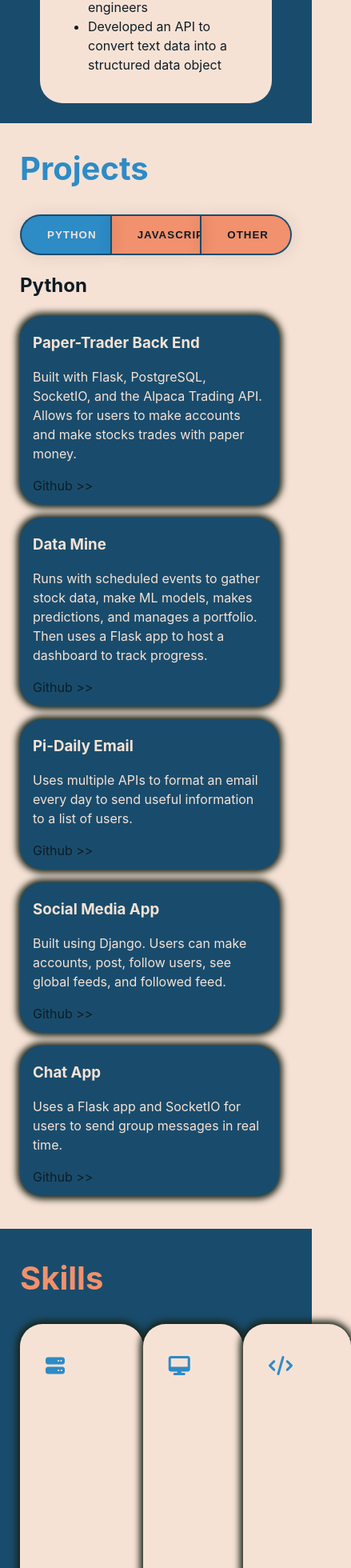
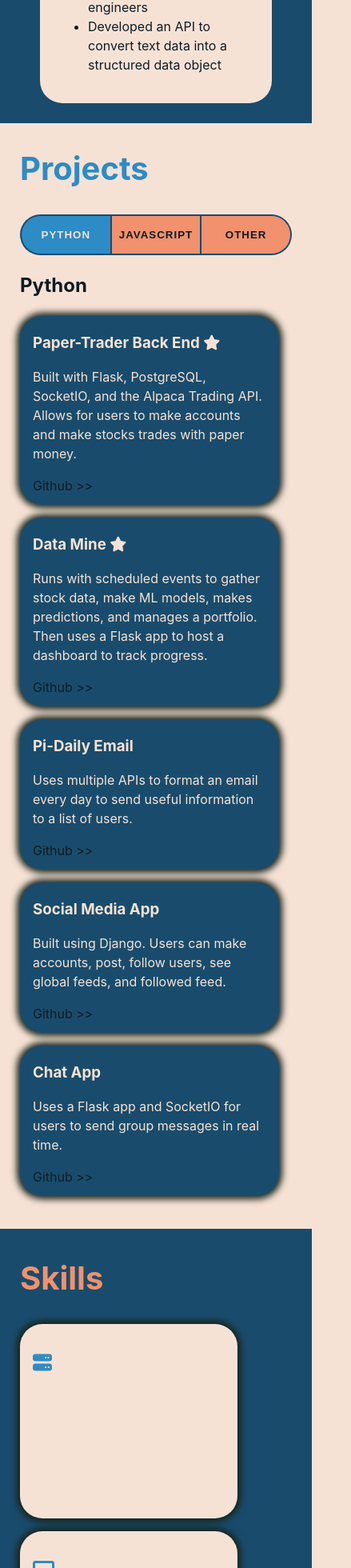
Before and after one commit to rdawson46/vue-portfolio, a Vue app: page / in a window 390 px wide. Shown: the part 3106-5066 px from the top of the page at 80% size, 439 px wide, since content can reach past the window. Built offline with nearby package versions, Linux system fonts and the light colour scheme.

Commit message:
improved light mode styling for small screen nav and worked on styling for skills and projects

```diff
--- a/src/components/Navbar.vue
+++ b/src/components/Navbar.vue
@@ -164,6 +164,10 @@ nav li a{
         var(--secondary) 50%
         );
     }
+    .filledNav i{
+        color: var(--secondary)
+    }
+
 }
 nav li a:hover{
     background-position: 0;
@@ -231,6 +235,7 @@ nav li a:hover:before{
         text-align: center;
         padding: 0;
         transition: all 500ms;
+        opacity: .95;
     }
 
     nav ul li{
@@ -245,6 +250,17 @@ nav li a:hover:before{
         left: 0;
     }
 
+
 }
 
+@media (prefers-color-scheme: light) and (max-width: 690px){
+    .filledNav li a{
+        background-image: linear-gradient(
+        to right,
+        var(--accent),
+        var(--accent) 50%,
+        var(--primary) 50%
+        );
+    }
+}
 </style>
--- a/src/components/Projects.vue
+++ b/src/components/Projects.vue
@@ -12,10 +12,6 @@ function buttonHandler(val, event) {
     })
 
     event.target.classList.add('selected');
-}
-
-function buttonWrapper(event) {
-
 }
 
 </script>
@@ -35,7 +31,7 @@ function buttonWrapper(event) {
                 <h2>Python</h2>
                 <div class="project-container">
                     <div class="project">
-                        <h3>Paper-Trader Back End</h3>
+                        <h3>Paper-Trader Back End <i class="fa-solid fa-star"></i></h3>
 
                         <p>
                             Built with Flask, PostgreSQL, SocketIO, and the Alpaca Trading API.
@@ -45,7 +41,7 @@ function buttonWrapper(event) {
                         <a href="">Github >></a>
                     </div>
                     <div class="project">
-                        <h3>Data Mine</h3>
+                        <h3>Data Mine <i class="fa-solid fa-star"></i></h3>
 
                         <p>
                             Runs with scheduled events to gather stock data, make ML models, makes predictions,
@@ -89,7 +85,7 @@ function buttonWrapper(event) {
                 <h2>Javascript</h2>
                 <div class="project-container">
                     <div class="project">
-                        <h3>Paper-Trader Front End</h3>
+                        <h3>Paper-Trader Front End <i class="fa-solid fa-star"></i></h3>
 
                         <p>
                             Front end was built using SocketIO to update prices when the user interacts with the app.
@@ -99,7 +95,7 @@ function buttonWrapper(event) {
                         <a href="">Github >></a>
                     </div>
                     <div class="project">
-                        <h3>Blockchain Coin-Flip</h3>
+                        <h3>Blockchain Coin-Flip <i class="fa-solid fa-star"></i></h3>
 
                         <p>
                             Project built with Vue.JS. Allows for users to sync MetaMask wallets and then wager on a coin
@@ -293,17 +289,20 @@ a:hover:before {
 button {
     flex: 1;
     position: relative;
-    padding: 1rem 2rem;
+    padding-left: auto;
+    padding-right: auto;
+    padding-top: 1rem;
+    padding-bottom: 1rem;
     /* border: 2px solid #f2f2f2; */
     border: none;
     text-transform: uppercase;
     font-weight: bold;
     letter-spacing: 1px;
-    box-shadow: 1px 1px 20px rgba(0, 0, 0, 0.1);
+    /* box-shadow: 1px 1px 20px rgba(0, 0, 0, 0.1); */
     color: var(--text);
     background: transparent;
     overflow: hidden;
-    transition: all 350ms;
+    transition: all 300ms ease-out;
 }
 
 button::before,
--- a/src/components/Skills.vue
+++ b/src/components/Skills.vue
@@ -77,25 +77,30 @@ h1 {
 
 .container{
     display: flex;
-    flex-direction: row;
+    /* flex-direction: row; */
+    flex-wrap: wrap;
     justify-content: space-around;
 }
 
-.field{
+/* .field{
     background-color: var(--background);
     padding: 1rem 2rem;
     border-radius: 1.75rem;
+    box-shadow: 0 0 0.5rem 0.25rem #182318;
+} */
+
+/* project formatting applied to field */
+.field{
+    background-color: var(--background);
+    border-radius: 1.75rem;
+    margin: 0 1rem 1rem 0;
+    padding: 0.75rem 1rem;
+    transition: all 450ms;
     box-shadow: 0 0 0.5rem 0.25rem #182318;
 }
 
 .field i{
     color: var(--accent);
-}
-
-@media (prefers-color-scheme: light) {
-    .section {
-        color: var(--background);
-    }
 }
 
 ul {
@@ -104,4 +109,22 @@ ul {
     padding: 0;
     text-align: center;
 }
+
+
+@media only screen and (max-width: 500px){
+    .container{
+        flex-direction: column;
+        justify-content: center;
+    }
+
+    .field{
+        width: 15rem;
+    }
+}
+
+@media (prefers-color-scheme: light) {
+    .section {
+        color: var(--background);
+    }
+}
 </style>
```
